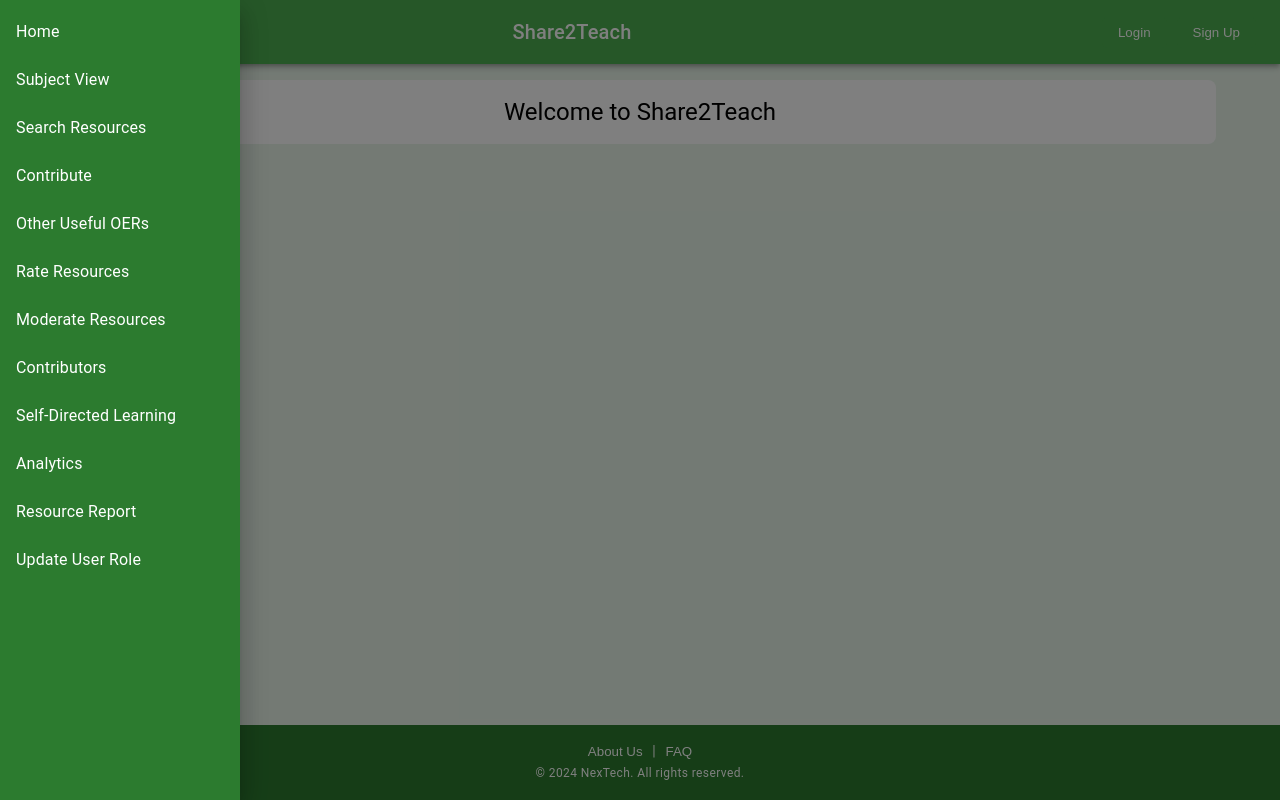
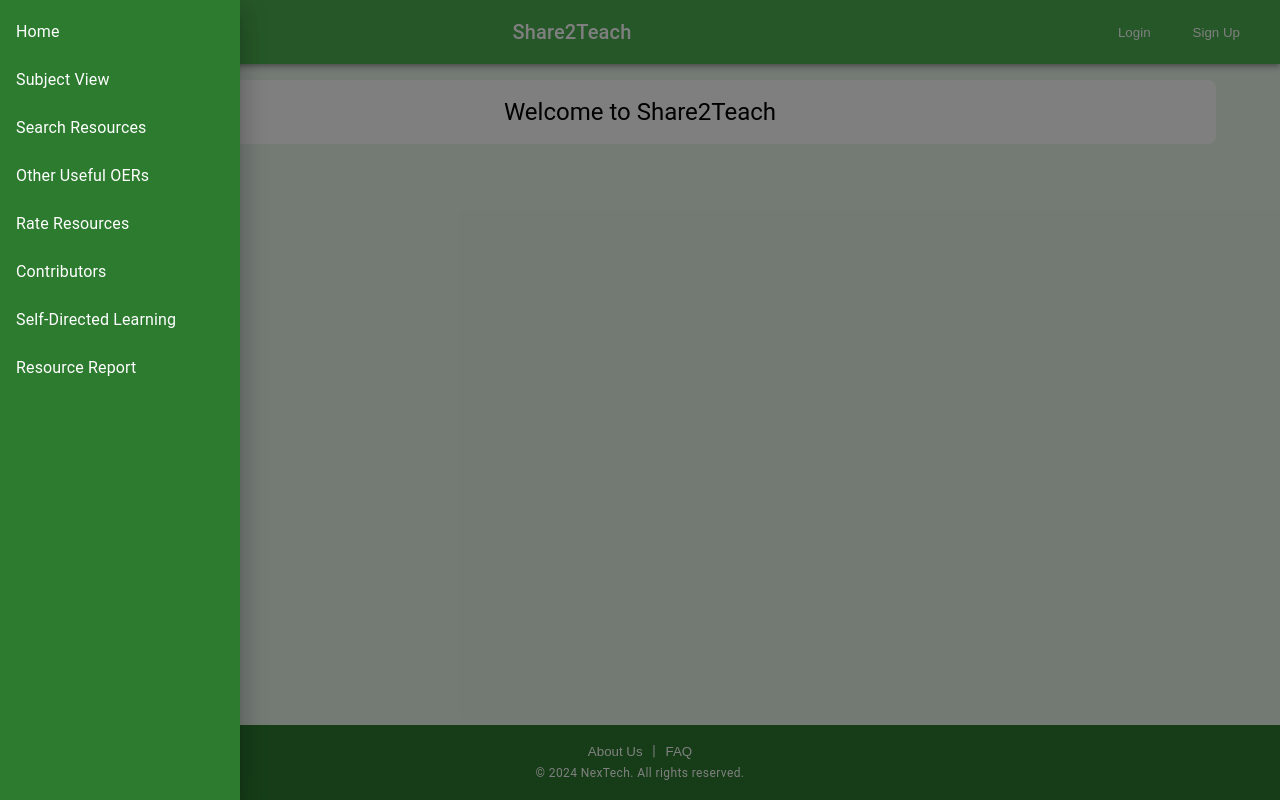
Before and after one commit to TS29TR21/Front-end, a React (Create React App) app in the folder frontend-bananaboat/: page / in a window 1280 px wide. Both pictures are taken after a click on the button "menu". Built offline with nearby package versions, Linux system fonts and the light colour scheme.

Commit message:
Side menu based on user role

```diff
--- a/frontend-bananaboat/src/components/home.js
+++ b/frontend-bananaboat/src/components/home.js
@@ -33,13 +33,68 @@ import Analytics from "./analytics.js";
 const Home = () => {
   const [searchQuery, setSearchQuery] = useState("");
   const [activeSection, setActiveSection] = useState("/");
-  const [sidebarOpen, setSidebarOpen] = useState(false); // State for sidebar toggle
-  const [user, setUser] = useState(null); // User authentication state
+  const [sidebarOpen, setSidebarOpen] = useState(false);
+  const [user, setUser] = useState(null);
 
   const handleLogin = (userData) => {
-    setUser(userData);
-    setActiveSection("subject-view");
+    console.log(userData);  // Check what properties are available
+    setUser(userData);  // Set user role after login
+    setActiveSection("/");
   };
+
+  // Define role-based sidebar menus
+  const menus = {
+    openUser: [
+      { text: "Home", section: "/" },
+      { text: "Subject View", section: "subject-view" },
+      { text: "Search Resources", section: "resource-search" },
+      { text: "Other Useful OERs", section: "oer" },
+      { text: "Rate Resources", section: "rate-resource" },
+      { text: "Contributors", section: "contributors" },
+      { text: "Self-Directed Learning", section: "self-directed" },
+      { text: "Resource Report", section: "resource-report" },
+    ],
+    educator: [
+      { text: "Home", section: "/" },
+      { text: "Subject View", section: "subject-view" },
+      { text: "Search Resources", section: "resource-search" },
+      { text: "Contribute", section: "file-upload" },
+      { text: "Other Useful OERs", section: "oer" },
+      { text: "Rate Resources", section: "rate-resource" },
+      { text: "Contributors", section: "contributors" },
+      { text: "Self-Directed Learning", section: "self-directed" },
+      { text: "Resource Report", section: "resource-report" },
+    ],
+    moderator: [
+      { text: "Home", section: "/" },
+      { text: "Subject View", section: "subject-view" },
+      { text: "Search Resources", section: "resource-search" },
+      { text: "Contribute", section: "file-upload" },
+      { text: "Other Useful OERs", section: "oer" },
+      { text: "Rate Resources", section: "rate-resource" },
+      { text: "Moderate Resources", section: "moderate" },
+      { text: "Contributors", section: "contributors" },
+      { text: "Self-Directed Learning", section: "self-directed" },
+      { text: "Resource Report", section: "resource-report" },
+    ],
+    administrator: [
+      { text: "Home", section: "/" },
+      { text: "Subject View", section: "subject-view" },
+      { text: "Search Resources", section: "resource-search" },
+      { text: "Contribute", section: "file-upload" },
+      { text: "Other Useful OERs", section: "oer" },
+      { text: "Rate Resources", section: "rate-resource" },
+      { text: "Moderate Resources", section: "moderate" },
+      { text: "Contributors", section: "contributors" },
+      { text: "Self-Directed Learning", section: "self-directed" },
+      { text: "Analytics", section: "analytics" },
+      { text: "Resource Report", section: "resource-report" },
+      { text: "Update User Role", section: "update-user-role" },
+    ],
+  };
+
+  // Get the appropriate menu based on user role
+  const selectedMenu = user ? menus[user.role] : menus.openUser;
 
   const renderSectionContent = () => {
     switch (activeSection) {
@@ -87,14 +142,14 @@ const Home = () => {
   return (
     <Box
       sx={{
-        display: "flex", // Use flex layout for sidebar and content
+        display: "flex",
         height: "100vh",
         bgcolor: "#e8f5e9",
       }}
     >
       {/* Sidebar as a Drawer */}
       <Drawer
-        variant="temporary" // Use temporary variant for a menu
+        variant="temporary"
         anchor="left"
         open={sidebarOpen}
         onClose={() => setSidebarOpen(false)}
@@ -107,26 +162,13 @@ const Home = () => {
         }}
       >
         <List>
-          {[
-            { text: "Home", section: "/" },
-            { text: "Subject View", section: "subject-view" },
-            { text: "Search Resources", section: "resource-search" },
-            { text: "Contribute", section: "file-upload" },
-            { text: "Other Useful OERs", section: "oer" },
-            { text: "Rate Resources", section: "rate-resource" },
-            { text: "Moderate Resources", section: "moderate" },
-            { text: "Contributors", section: "contributors" },
-            { text: "Self-Directed Learning", section: "self-directed" },
-            { text: "Analytics", section: "analytics" },
-            { text: "Resource Report", section: "resource-report" },
-            { text: "Update User Role", section: "update-user-role" },
-          ].map(({ text, section }) => (
+          {selectedMenu.map(({ text, section }) => (
             <ListItem
               button
               key={text}
               onClick={() => {
                 setActiveSection(section);
-                setSidebarOpen(false); // Close sidebar after selecting
+                setSidebarOpen(false);
               }}
             >
               <ListItemText primary={text} />
@@ -149,7 +191,7 @@ const Home = () => {
               edge="start"
               color="inherit"
               aria-label="menu"
-              onClick={() => setSidebarOpen(true)} // Open sidebar on menu click
+              onClick={() => setSidebarOpen(true)}
             >
               <MenuIcon />
             </IconButton>
--- a/frontend-bananaboat/src/components/login.js
+++ b/frontend-bananaboat/src/components/login.js
@@ -2,6 +2,14 @@ import React, { useState } from "react";
 import PasswordReset from "./reset-password.js";
 
 const Login = ({ onLogin }) => {
+  // Sample users
+  const sampleUsers = [
+    { username_or_email: "openuser", password: "pass123", role: "openUser" },
+    { username_or_email: "educator", password: "pass123", role: "educator" },
+    { username_or_email: "moderator", password: "pass123", role: "moderator" },
+    { username_or_email: "admin", password: "pass123", role: "administrator" },
+  ];
+
   // Manage form state
   const [formData, setFormData] = useState({
     username_or_email: "",
@@ -51,7 +59,7 @@ const Login = ({ onLogin }) => {
     }
 
     // Logic for handling login action
-    try {
+    /*try {
       const response = await fetch("http://127.0.0.1:8000/api/user/deserial", {
         method: "POST",
         headers: {
@@ -69,6 +77,19 @@ const Login = ({ onLogin }) => {
       console.log("Logged in successfully:", data);
     } catch (err) {
       setError(err.message); // Set error from server
+    }*/
+   // Find a matching user from sample users
+   const matchedUser = sampleUsers.find(
+    (user) =>
+      user.username_or_email === formData.username_or_email &&
+      user.password === formData.password
+    );
+
+    if (matchedUser) {
+      onLogin(matchedUser); // Call the parent component's onLogin method with the matched user data
+      console.log("Logged in successfully:", matchedUser);
+    } else {
+      setError("Login failed. Please check your credentials.");
     }
   };
 
```
